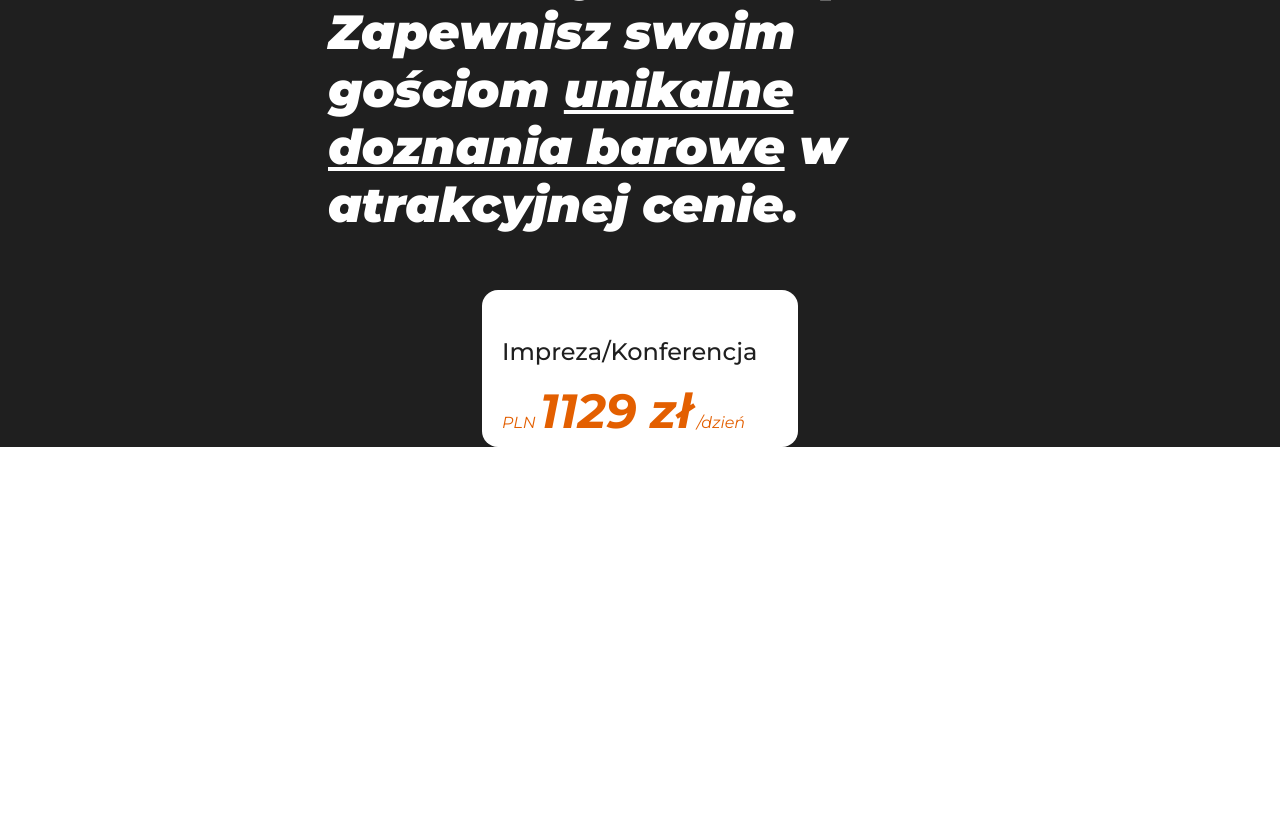
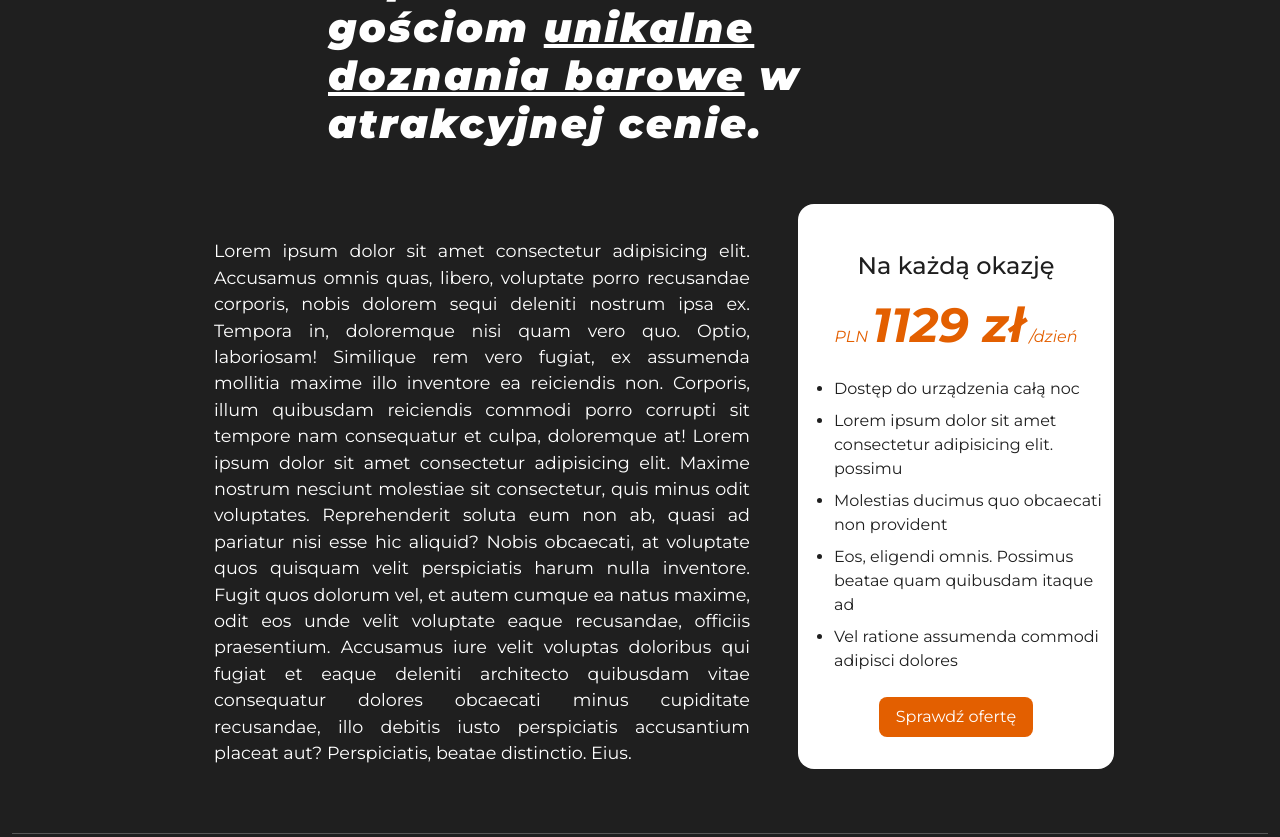
Before and after one commit to bajers777/barmix, a website: page index.html in a window 1280 px wide. Shown: the part 1872-2709 px from the top of the page. Before the commit the page ends 2319 px from the top, so only its background shows below. Drawn offline with nearby package versions, Linux system fonts and the light colour scheme.

Commit message:
added pricing section

```diff
--- a/index.html
+++ b/index.html
@@ -102,7 +102,7 @@
         </div>
     </section>
 
-    <section class="pricing">
+    <section class="pricing py-5">
         <div class="container-fluid">
             <div class="row justify-content-center align-items-center g-2">
                 <div class="col-sm-12 col-md-6 my-5">
@@ -111,17 +111,33 @@
                 </div>
             </div>
             <div class="row justify-content-center align-items-center g-2">
-                <div class="col-sm-8 col-lg-3 pricing__card w-sm-100 w-md-50 w-lg-25">
+                <div class="col-6 px-5 pricing__text">
+                    <p>
+                    Lorem ipsum dolor sit amet consectetur adipisicing elit. Accusamus omnis quas, libero, voluptate porro recusandae corporis, nobis dolorem sequi deleniti nostrum ipsa ex. Tempora in, doloremque nisi quam vero quo.
+                    Optio, laboriosam! Similique rem vero fugiat, ex assumenda mollitia maxime illo inventore ea reiciendis non. Corporis, illum quibusdam reiciendis commodi porro corrupti sit tempore nam consequatur et culpa, doloremque at!
+                    Lorem ipsum dolor sit amet consectetur adipisicing elit. Maxime nostrum nesciunt molestiae sit consectetur, quis minus odit voluptates. Reprehenderit soluta eum non ab, quasi ad pariatur nisi esse hic aliquid?
+                    Nobis obcaecati, at voluptate quos quisquam velit perspiciatis harum nulla inventore. Fugit quos dolorum vel, et autem cumque ea natus maxime, odit eos unde velit voluptate eaque recusandae, officiis praesentium.
+                    Accusamus iure velit voluptas doloribus qui fugiat et eaque deleniti architecto quibusdam vitae consequatur dolores obcaecati minus cupiditate recusandae, illo debitis iusto perspiciatis accusantium placeat aut? Perspiciatis, beatae distinctio. Eius.
+                    </p>
+            </div>
+                <div class="col-sm-8 col-lg-3 pricing__card w-sm-100 w-md-50 w-lg-25 mb-5">
                     <div class="pricing__card--price">
                         <h3 class="pt-5 px-3">
-                            Impreza/Konferencja
+                            Na każdą okazję
                         </h3>
-                        <span class="px-3">PLN <b>1129 zł</b> /dzień</span>
-
+                        <span class="px-3 mb-3">PLN <b>1129 zł</b> /dzień</span>
+                        <ul>
+                            <li>Dostęp do urządzenia całą noc</li>
+                            <li>Lorem ipsum dolor sit amet consectetur adipisicing elit.  possimu</li>
+                            <li>Molestias ducimus quo obcaecati non provident</li>
+                            <li>Eos, eligendi omnis. Possimus beatae quam quibusdam itaque ad</li>
+                            <li>Vel ratione assumenda commodi adipisci dolores</li>
+                        </ul>
+                        <button type="button">Sprawdź ofertę</button>
                     </div>
                 </div>
-
             </div>
+            <hr/>
         </div>
     </section>
     <script src="https://cdn.jsdelivr.net/npm/bootstrap@5.3.0/dist/js/bootstrap.bundle.min.js" integrity="sha384-geWF76RCwLtnZ8qwWowPQNguL3RmwHVBC9FhGdlKrxdiJJigb/j/68SIy3Te4Bkz" crossorigin="anonymous"></script>
--- a/styles/_fontStyles.scss
+++ b/styles/_fontStyles.scss
@@ -1,5 +1,6 @@
 h1{
-    font-size: 3rem;
+    font-size: 2.5rem;
+    letter-spacing: .15rem;
     font-weight: 900;
     font-style: italic;
 }
--- a/styles/_pricing.scss
+++ b/styles/_pricing.scss
@@ -4,11 +4,25 @@
     background-color: $color_second;
     min-height: 60vh;
     color: white;
+    &__text{
+        p{
+            font-size: 1.1rem;
+            text-align: justify;
+        }
+    }
     &__card{
+        padding-bottom: 2rem;
         color: $color_second;
         border-radius: 1rem;
         background-color: white;
         &--price{
+            display: flex;
+            flex-flow: column;
+            justify-content: center;
+            align-items: center;
+            li{
+                padding-bottom: .5rem;
+            }
             span{
                 font-weight: 400;
                 font-style: italic;
@@ -17,7 +31,18 @@
                     font-size: 3rem;
                 }
             }
-
+            button{
+                color: white;
+                width: 50%;
+                background-color: $color_third;
+                padding: .5rem 1rem;
+                border-radius: .5rem;
+                border: none;
+                box-shadow: 2px 2px;
+            }
+            hr{
+                height: 10px;
+            }
         }
     }
 }
--- a/styles/index.scss
+++ b/styles/index.scss
@@ -4,7 +4,6 @@
 @use 'slider';
 @use 'about';
 @use 'pricing';
-
 body{
     font-family: 'Montserrat', sans-serif;
 }
```
Also changed, not shown: styles/index.css, 1 other file.
